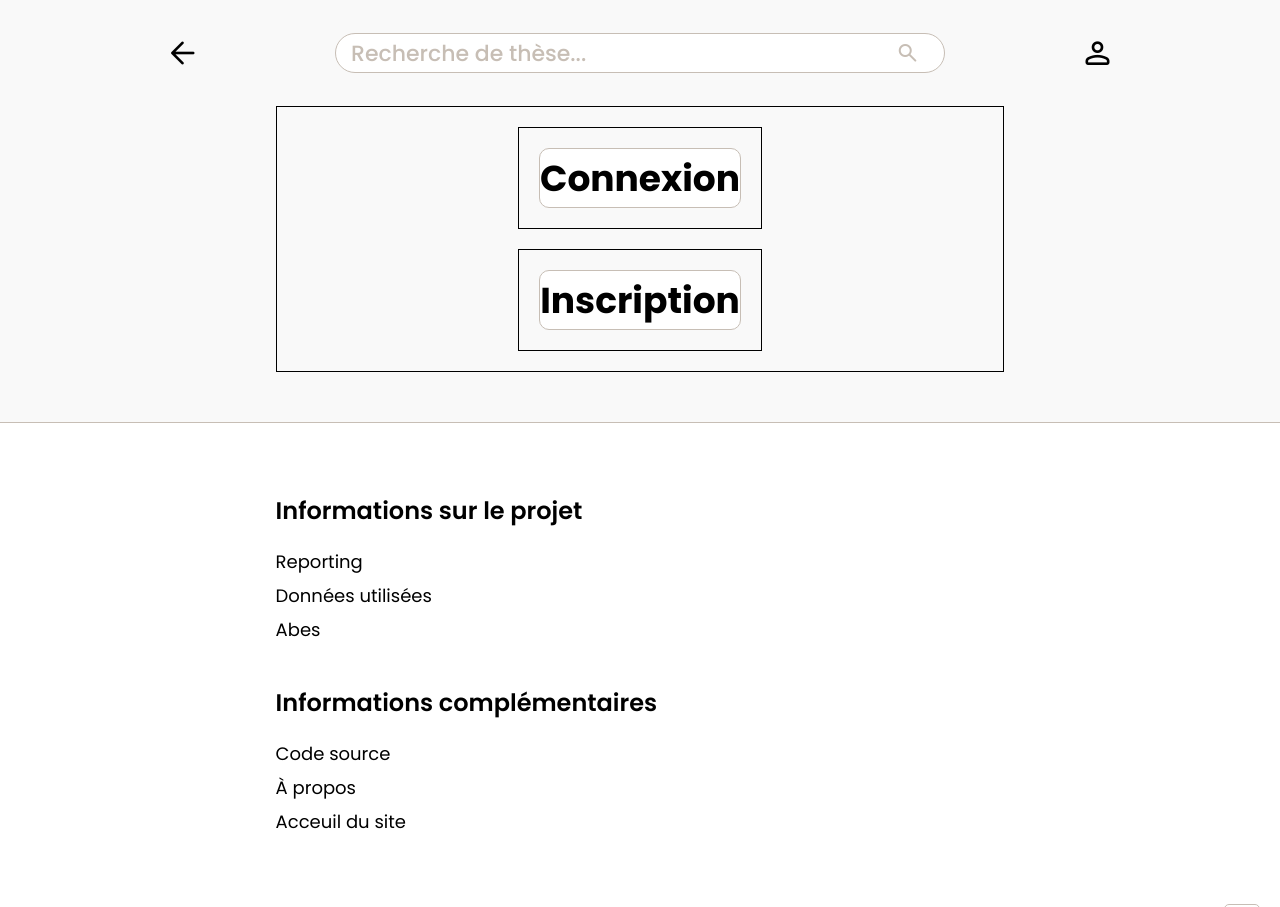
After one commit to xLeay/Thesesviz, a PHP site: page /connexion in a window 1280 px wide. The commit adds this page. Run offline with PHP 8.4, Linux system fonts and the light colour scheme.

Commit message:
init : auth + var root colors css

```diff
--- a/includes/components/nav.php
+++ b/includes/components/nav.php
@@ -1,6 +1,5 @@
-
 <nav>
-    <div class="back">
+    <div class="nav_icon">
         <a id="backArrow">
             <span class="material-symbols-rounded back_icon">arrow_back</span>
         </a>
@@ -45,5 +44,11 @@
         </div>
     </form>
 
-    <div class="fakealign" style="visibility: hidden;"><p>align</p></div>
+    <div class="nav_icon">
+        <div class="profile">
+            <a href="/connexion">
+                <span class="material-symbols-rounded">person</span>
+            </a>
+        </div>
+    </div>
 </nav>
--- /dev/null
+++ b/pages/connexion.php
@@ -0,0 +1,18 @@
+<?php
+
+?>
+
+<div class="main_container">
+    <section>
+        <div class="connection_container">
+
+            <div class="signin__item">
+                <button class="btn">Connexion</button>
+            </div>
+
+            <div class="signup__item">
+                <button class="btn">Inscription</button>
+            </div>
+        </div>
+    </section>
+</div>
--- a/router.php
+++ b/router.php
@@ -76,6 +76,7 @@
         ];
         loadPage("home");
         break;
+
     case "/q": // query (search)
         $og = (object) [
             "title" => "Recherche de thèse",
@@ -83,6 +84,7 @@
         ];
         loadPage("search");
         break;
+
     case "/import":
         $og = (object) [
             "title" => "Import des thèses",
@@ -90,6 +92,7 @@
         ];
         loadPage("import");
         break;
+
     case "/reporting":
         $og = (object) [
             "title" => "Reporting du projet",
@@ -97,6 +100,7 @@
         ];
         loadPage("reporting");
         break;
+
     case "/about":
         $og = (object) [
             "title" => "À propos du projet",
@@ -104,9 +108,19 @@
         ];
         loadPage("about");
         break;
+
+    case "/connexion":
+        $og = (object) [
+            "title" => "Connexion utilisateur",
+            "description" => "Connexion utilisateur à l'application Thesesviz"
+        ];
+        loadPage("connexion");
+        break;
+
     case "/ajax/search":
         include "includes/ajax/search.php";
         break;
+
     case "/404":
         $og = (object) [
             "title" => "",
@@ -114,6 +128,7 @@
         ];
         loadPage("404");
         break;
+
     default:
         http_response_code(404);
         loadPage("404");
--- a/src/styles/app.css
+++ b/src/styles/app.css
@@ -5,10 +5,15 @@
 /* APP ========================================================================================================================================================= */
 /* APP ========================================================================================================================================================= */
 :root {
+
+    --body: #f9f9f9;
+    --background: #fff;
+
     --primary: #C9AC90;
     --primary25: rgba(201, 172, 144, 0.25);
     --primary40: rgba(201, 172, 144, 0.4);
     --primary50: rgba(201, 172, 144, 0.5);
+
     --secondary: #C7BEB5;
     --secondary30: rgba(199, 190, 181, 0.3);
     --secondary75: rgba(199, 190, 181, 0.75);
@@ -153,7 +158,11 @@
     padding: 30px;
 }
 
-.back a {
+.nav_icon {
+    user-select: none;
+}
+
+.nav_icon a {
     display: flex;
     justify-content: center;
     align-items: center;
@@ -162,15 +171,15 @@
     transition: all 0.1s ease;
 }
 
-.back a:hover {
+.nav_icon a:hover {
     background: var(--primary25);
 }
 
-.back a:active {
+.nav_icon a:active {
     transform: scale(0.9);
 }
 
-.back span {
+.nav_icon span {
     font-size: 36px;
 }
 
--- /dev/null
+++ b/src/styles/pages/connexion.css
@@ -0,0 +1,33 @@
+:root {
+    --primary: #C9AC90;
+    --primary25: rgba(201, 172, 144, 0.25);
+    --primary40: rgba(201, 172, 144, 0.4);
+    --primary50: rgba(201, 172, 144, 0.5);
+
+    --secondary: #C7BEB5;
+    --secondary30: rgba(199, 190, 181, 0.3);
+    --secondary75: rgba(199, 190, 181, 0.75);
+
+    --padding: max(15px, calc(38px + 18.5625vw));
+}
+
+
+.connection_container {
+    border: 1px solid #000;
+    padding: 20px;
+    display: flex;
+    flex-direction: column;
+    align-items: center;
+    justify-content: center;
+    gap: 20px;
+}
+
+.signin__item {
+    border: 1px solid #000;
+    padding: 20px;
+}
+
+.signup__item {
+    border: 1px solid #000;
+    padding: 20px;
+}
```
